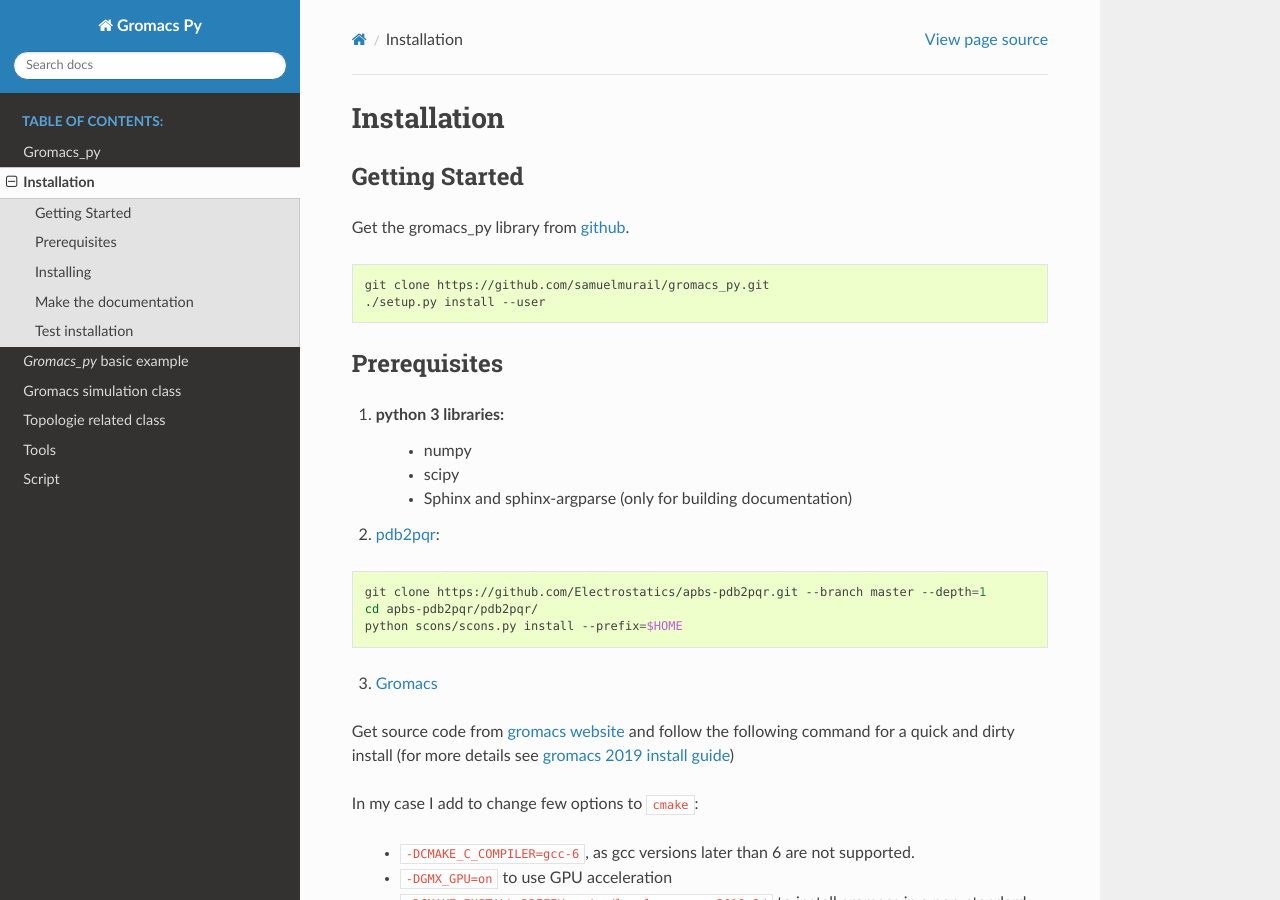
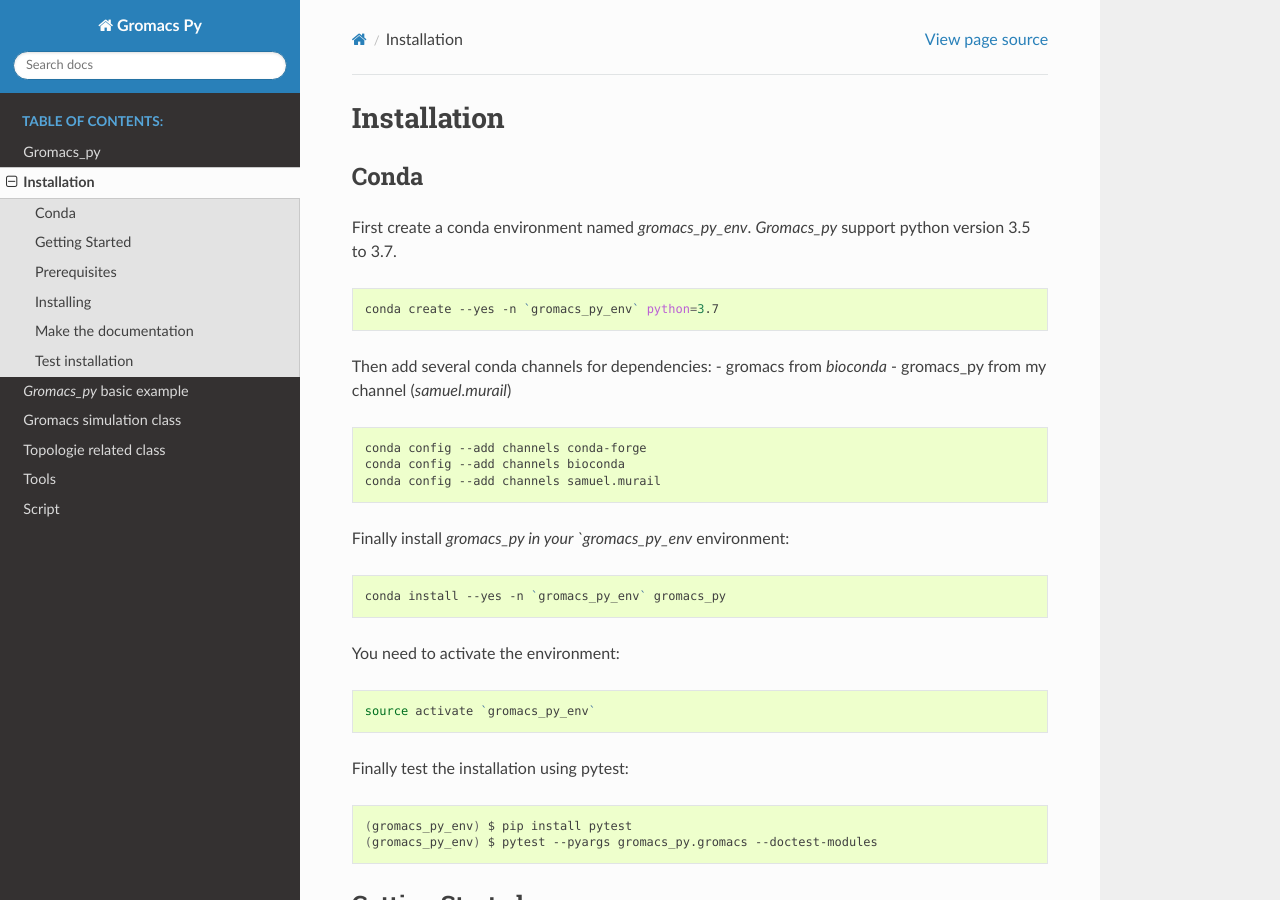
Before and after one commit to samuelmurail/gromacs_py, a Sphinx documentation site: the page built from gromacs_py/doc/install.rst, in a window 1280 px wide and 900 px high. Built offline with Sphinx 7.4.7 and the Read the Docs theme 2.0.0, drawn with Linux system fonts in a browser that asks for light colours.

Commit message:
Add conda installation

```diff
--- a/gromacs_py/doc/install.rst
+++ b/gromacs_py/doc/install.rst
@@ -3,6 +3,46 @@
 
 Installation
 =======================================
+
+Conda
+---------------------------------------
+
+
+First create a conda environment named `gromacs_py_env`. `Gromacs_py` support python version 3.5 to 3.7.
+
+.. code-block:: bash
+
+	conda create --yes -n `gromacs_py_env` python=3.7
+
+Then add several conda channels for dependencies:
+- gromacs from `bioconda`
+- gromacs_py from my channel (`samuel.murail`)
+
+
+.. code-block:: bash
+
+	conda config --add channels conda-forge
+	conda config --add channels bioconda
+	conda config --add channels samuel.murail
+
+Finally install `gromacs_py in your `gromacs_py_env` environment:
+
+.. code-block:: bash
+
+	conda install --yes -n `gromacs_py_env` gromacs_py
+
+You need to activate the environment:
+
+.. code-block:: bash
+
+	source activate `gromacs_py_env`
+
+Finally test the installation using pytest:
+
+.. code-block:: bash
+
+	(gromacs_py_env) $ pip install pytest
+	(gromacs_py_env) $ pytest --pyargs gromacs_py.gromacs --doctest-modules
 
 Getting Started
 ---------------------------------------
```
